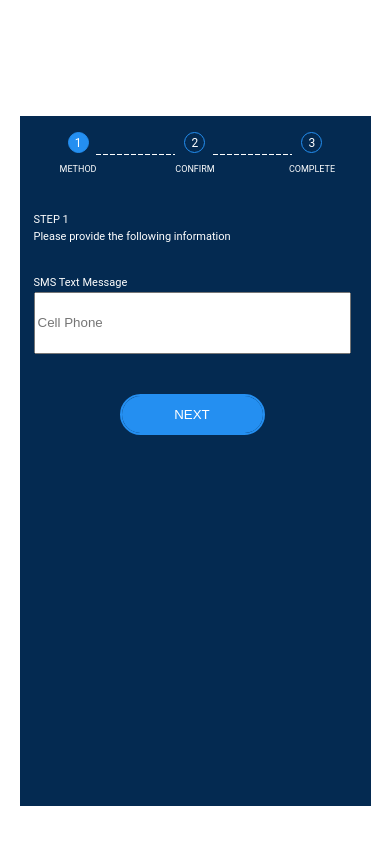
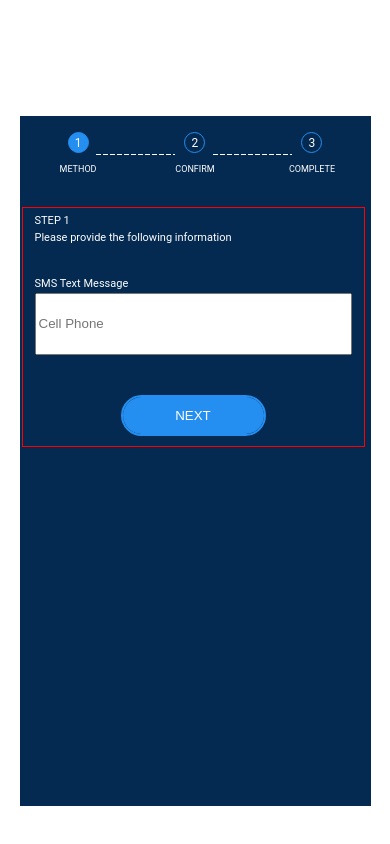
Before and after one commit to kurtreyn/otp-form-demo, an Angular app: page /home in a window 390 px wide. Shown: the top 844 px of the page. Built offline with nearby package versions, Linux system fonts and the light colour scheme.

Commit message:
experiment

```diff
--- a/src/app/components/multistep-form/multistep-form.component.css
+++ b/src/app/components/multistep-form/multistep-form.component.css
@@ -315,6 +315,7 @@
 
   .fieldset {
     max-width: 100%;
+    border: solid 1px red;
   }
 
   .form-col {
```
